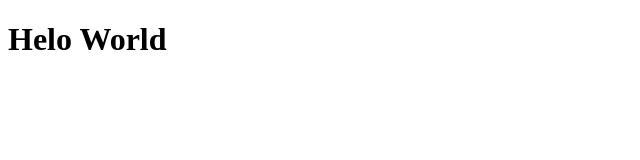
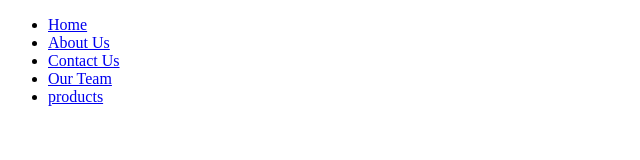
Before and after one commit to tahirarain085/Bootcamp2020-in-2021, a plain HTML site: page index.html in a window 1280 px wide. Shown: the whole page, without its empty margins (0-640 px from the left). Drawn offline with Linux system fonts and the light colour scheme.

Commit message:
updated html files

```diff
--- a/index.html
+++ b/index.html
@@ -7,7 +7,20 @@
     <title>First App on Github</title>
 </head>
 <body>
-    <h1>Helo World</h1>
+    <div class="main-container">
+<nav class="nav">
+    <div class="nav-itmes">
+        <ul class="nav-links">
+            <li><a href="#">Home</a></li>
+            <li><a href="#">About Us</a></li>
+            <li><a href="#">Contact Us</a></li>
+            <li><a href="#">Our Team</a></li>
+            <li><a href="#">products</a></li>
+        </ul>
+    </div>
+</nav>
+
+    </div>
 
 </body>
 </html>
```
